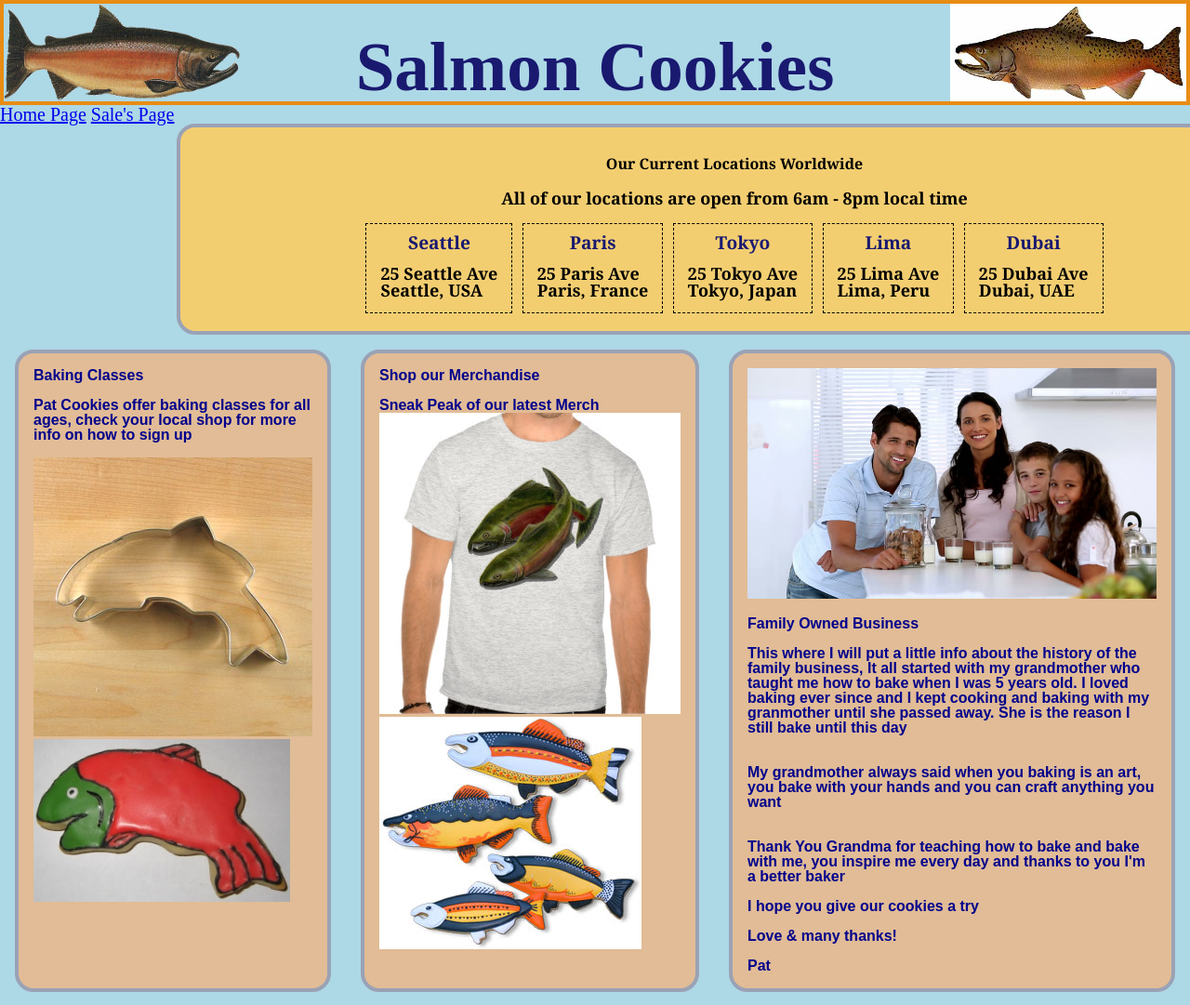
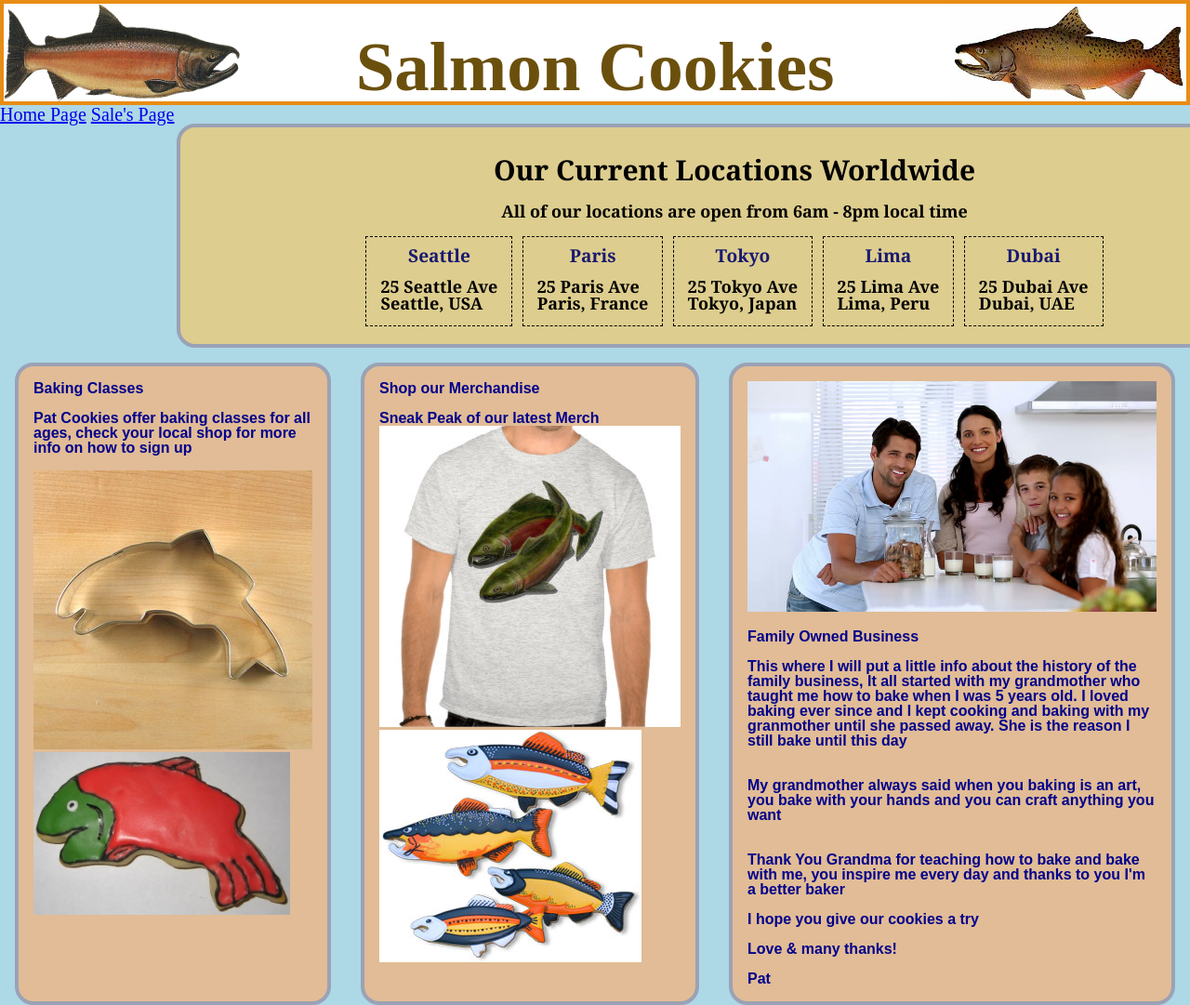
Before and after one commit to sarahamer13/cookie-stand, a plain HTML site: page index.html in a window 1280 px wide. Shown: the top 1081 px of the page at 93% size. Drawn offline with Linux system fonts and the light colour scheme.

Commit message:
made style changes

```diff
--- a/css/style.css
+++ b/css/style.css
@@ -7,6 +7,7 @@ body {
 display: flex;
 border: 4px solid #e88c13;
 justify-content: space-between;
+background-color:white;
 }
 
 .nav-logo img {
@@ -15,7 +16,7 @@ justify-content: space-between;
 
 .nav-logo h1 {
     font-size: 75px;
-    color:midnightblue;
+    color:#6b500d;
     margin-top: 30px;
     font-weight: bold;
 }
@@ -79,7 +80,7 @@ tfoot {
    }
 
    #second {
-    background-color: #f3ce71;
+    background-color: #ddcd8e;
     text-align: center;
     border: 4px solid #9aa2b5;
     width: 1200px;
@@ -97,6 +98,7 @@ tfoot {
     margin: 10px;
     font-family:Georgia, 'Times New Roman', Times, serif;
     font-weight: 800;
+    font-size: 30px;
   }
 
   #second h3 {
```
